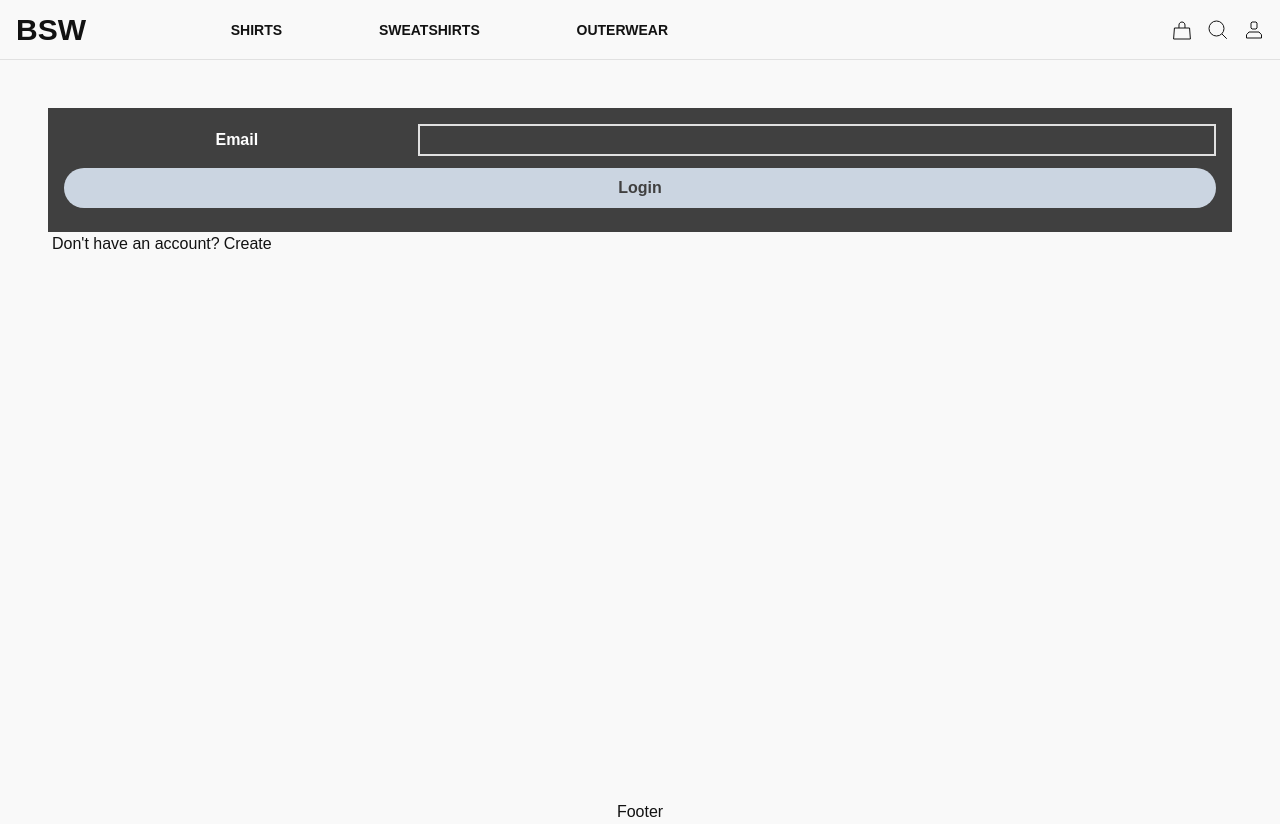
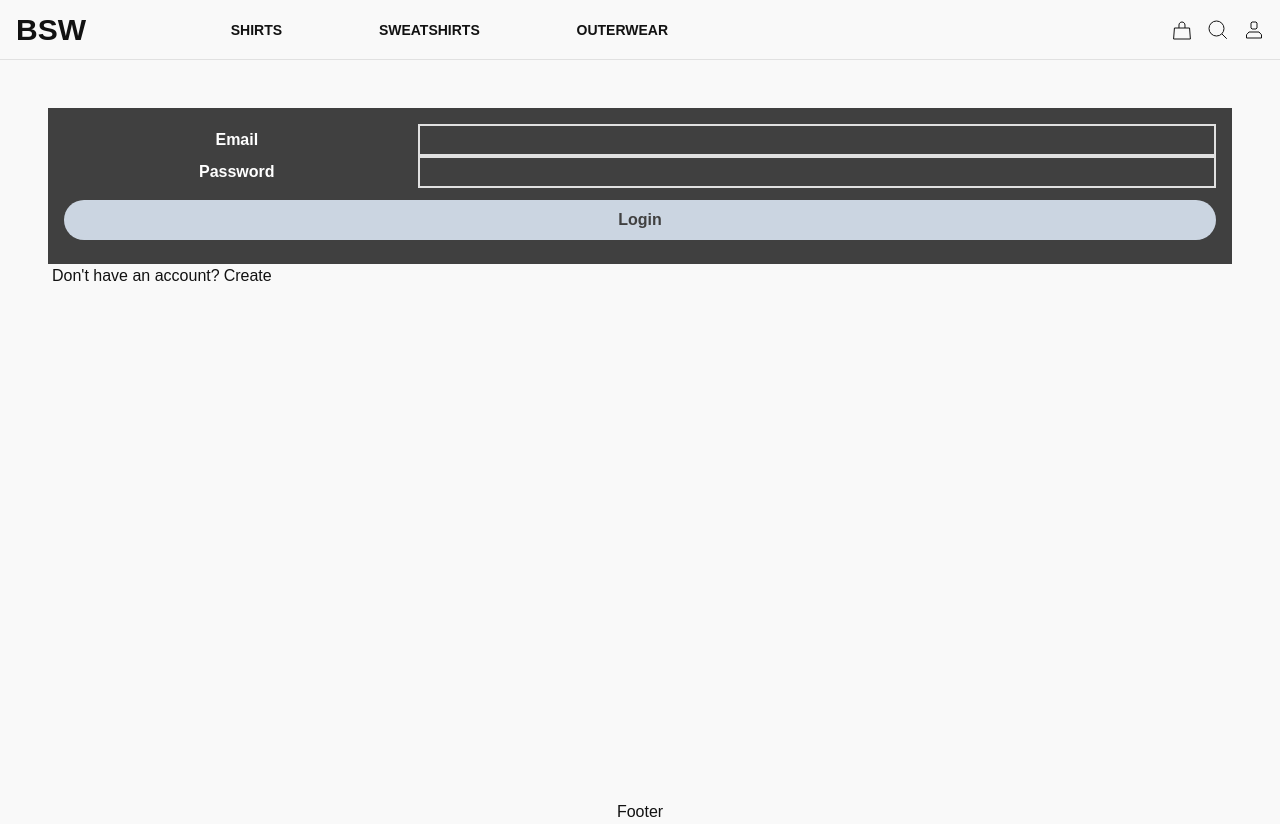
Before and after one commit to duncanmatt/ecomm_next, a Next.js app: page /Login in a window 1280 px wide. Built offline with nearby package versions, Linux system fonts and the light colour scheme; no server answers.

Commit message:
add email auth state on login

```diff
--- a/lib/db.ts
+++ b/lib/db.ts
@@ -6,7 +6,7 @@ const config: DynamoDBClientConfig = {
 		accessKeyId: process.env.AWS_ACCESS_KEY_ID as string,
 		secretAccessKey: process.env.AWS_SECRET_ACCESS_KEY as string,
 	},
-	region: process.env.NEXT_AUTH_AWS_REGION,
+	region: process.env.AWS_REGION as string,
 };
 
 const client = DynamoDBDocument.from(new DynamoDB(config), {
--- a/lib/redux/slices/authSlice/authSlice.ts
+++ b/lib/redux/slices/authSlice/authSlice.ts
@@ -1,12 +1,30 @@
 import { createSlice } from '@reduxjs/toolkit';
 import { AuthSliceState } from '../../../../interfaces';
+import { uid } from '../../../../utils/uid';
 
 const initialState: AuthSliceState = {
-	user: null,
+	loading: false,
+	success: false,
+	error: null,
+	profile: {
+		id: '',
+		firstName: '',
+		lastName: '',
+		email: '',
+		password: '',
+	},
 };
 
 export const authSlice = createSlice({
-	name: 'user',
+	name: 'auth',
 	initialState,
-	reducers: {},
+	reducers: {
+		setProfile: (state, action) => {
+			state.profile.email = action.payload.email;
+		},
+	},
 });
+
+export const { setProfile } = authSlice.actions;
+
+export default authSlice.reducer;
--- a/lib/redux/slices/authSlice/selectors.ts
+++ b/lib/redux/slices/authSlice/selectors.ts
@@ -1,3 +1,4 @@
 import type { ReduxState } from '../../store';
+import { Profile } from '../../../../interfaces';
 
-export const user = (state: ReduxState) => state.auth.user;
+export const userProfile = (state: ReduxState): Profile => state.auth.profile;
--- a/src/pages/Login.tsx
+++ b/src/pages/Login.tsx
@@ -1,14 +1,18 @@
 import { useRouter } from 'next/router';
 import Link from 'next/link';
 import { useSession, signIn } from 'next-auth/react';
+import { useDispatch } from 'react-redux';
+import { setProfile } from '../../lib/redux/slices/authSlice';
 import Layout from '@/components/Layout';
 
 const Login = () => {
 	const { data: session } = useSession();
 	const router = useRouter();
 	const activeUser = session?.user;
+	const dispatch = useDispatch();
 
 	if (activeUser) {
+		dispatch(setProfile({ email: activeUser.email }));
 		router.push('/Profile');
 	}
 
@@ -16,14 +20,9 @@ const Login = () => {
 		e.preventDefault();
 		const formData = new FormData(e.currentTarget);
 		const email = formData.get('email');
+		const password = formData.get('password');
 
-		// check if email already exists in db
-		// redirect to register if it does NOT
-		// set registered state var to true if it does
-
-		if (email) {
-			signIn('email', { redirect: false, email });
-		}
+		signIn('email', { redirect: false, email });
 	};
 
 	return (
@@ -47,6 +46,19 @@ const Login = () => {
 											type='email'
 											id='email'
 											name='email'
+										/>
+									</span>
+									<span className='flex flex-row gap-2 items-center h-8'>
+										<label
+											className='text-white text-center font-semibold basis-30'
+											htmlFor='password'>
+											Password
+										</label>
+										<input
+											className='rounded-xl border-2 bg-inherit border-g flex flex-1 h-full flex-0 text-white px-4'
+											type='password'
+											id='password'
+											name='password'
 										/>
 									</span>
 								</div>
--- a/src/pages/products/product.tsx
+++ b/src/pages/products/product.tsx
@@ -36,8 +36,7 @@ export default ({
 							<div className='w-full my-1rem'>
 								<button
 									onClick={() => dispath(addToCart(product))}
-                  className='bg-b h-[2.4rem] font-xl font-semibold border-2 border-transparent text-white rounded-xs w-full'
-                >
+									className='bg-b h-[2.4rem] font-xl font-semibold border-2 border-transparent text-white rounded-xs w-full'>
 									Add to cart
 								</button>
 							</div>
@@ -53,7 +52,7 @@ export default ({
 };
 
 export const getServerSideProps: GetServerSideProps = async (
-  context: GetServerSidePropsContext
+	context: GetServerSidePropsContext,
 ) => {
 	const pk = context.query?.pk;
 
```
Also changed, not shown: interfaces/index.ts (+5 -2 lines). Lines whose indentation alone changed are shown as unchanged.
